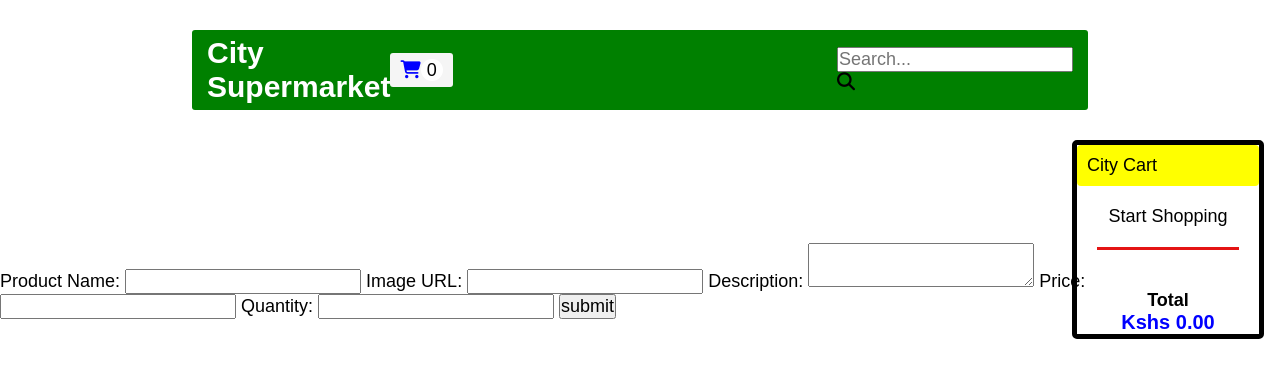
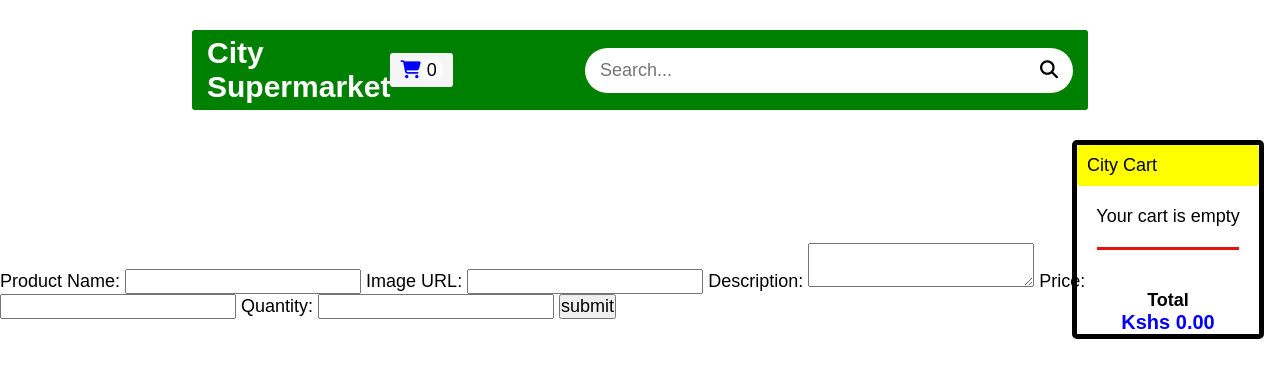
Before and after one commit to stephenmaina2995/shoppingCartApp, a plain HTML site: page home.html in a window 1280 px wide. Drawn offline with Linux system fonts and the light colour scheme; no server answers.

```diff
--- a/home.html
+++ b/home.html
@@ -20,7 +20,7 @@
         <p id="count">0</p>
       </div>
       <div class="container"></div>
-      <div class="serach">
+      <div class="search">
         <input type="Search" placeholder="Search..." />
         <i class="fas fa-search"></i>
       </div>
@@ -28,7 +28,7 @@
 
     <div class="sidebar" id="addtocart(i)">
       <div class="head"><p>City Cart</p></div>
-      <div id="cartItem">Start Shopping</div>
+      <div id="cartItem">Your cart is empty</div>
       <div class="foot"></div>
       <h3>Total</h3>
       <h2 id="total">Kshs 0.00</h2>
```
Also changed, not shown: db.json (+0 -8 lines), 1 other file. Lines whose indentation alone changed are shown as unchanged.
